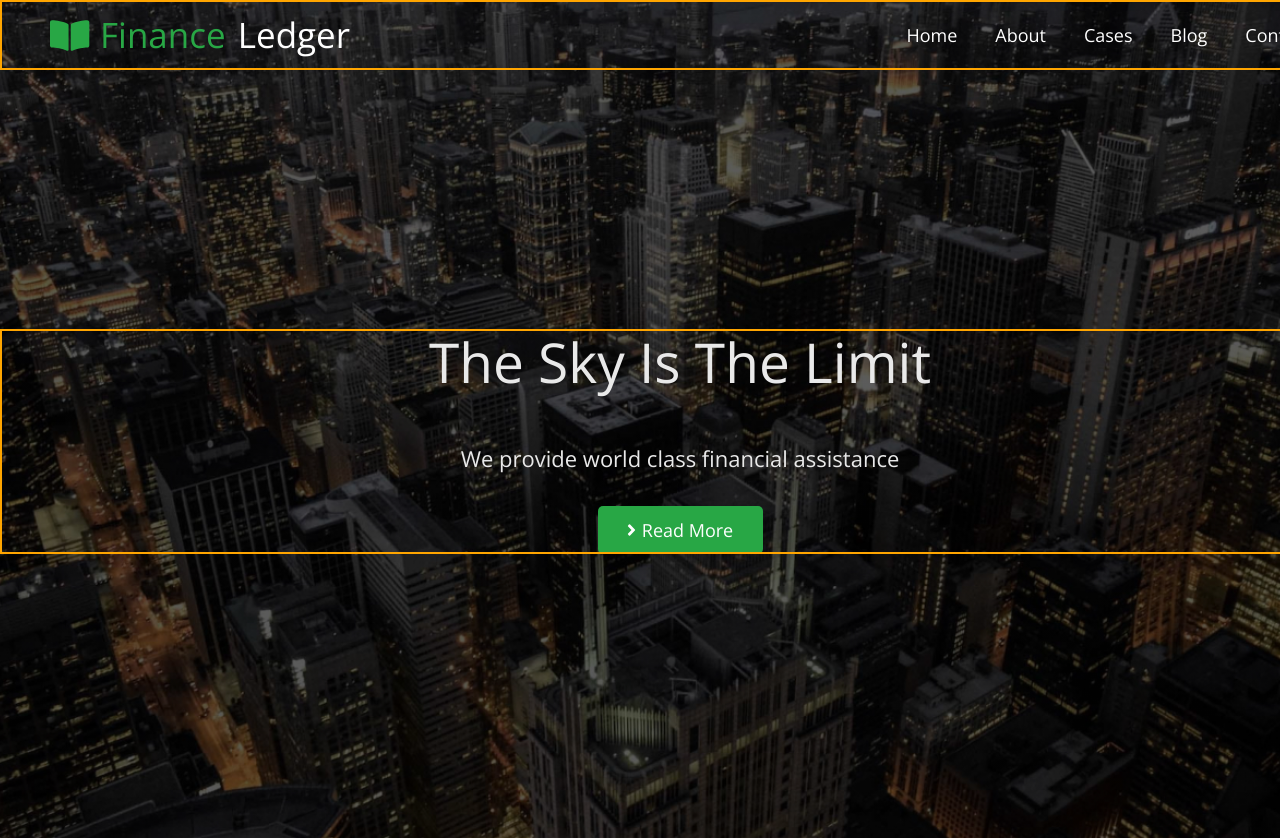
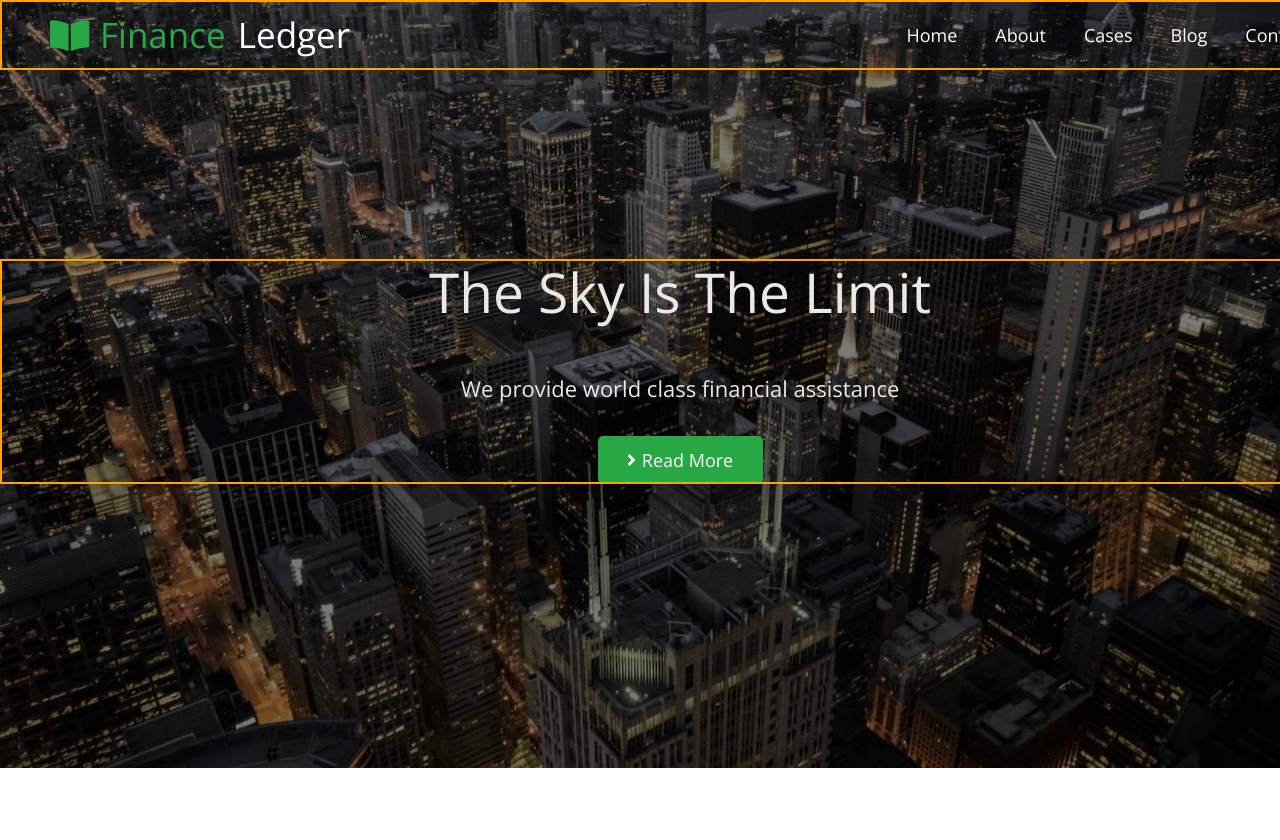
Before and after one commit to ksyn1a/fson-65-dreamteam, a plain HTML site: page index.html in a window 1280 px wide. Shown: the top 840 px of the page. Drawn offline with nearby package versions, Linux system fonts and the light colour scheme.

Commit message:
add fix hero header

```diff
--- a/css/style.css
+++ b/css/style.css
@@ -86,7 +86,8 @@ address {
 
 /* header */
 .header {
-  /* background-color: #2f303a; */
+  position: absolute;
+  width: 100%;
 }
 
 .header .container {
@@ -138,7 +139,13 @@ address {
 .hero {
   padding-top: 259px;
   padding-bottom: 284px;
-  /* background-color: #2f303a; */
+  max-width: 1360px;
+  margin: 0 auto;
+  background-color: #2f303a;
+  background-image: linear-gradient(0deg, rgba(0, 0, 0, 0.2), rgba(0, 0, 0, 0.2)), url(../images/hero/city.jpg);
+  background-repeat: no-repeat;
+  background-position: center;
+  background-size: cover;
   text-align: center;
 }
 
@@ -161,8 +168,9 @@ address {
 
 .hero-link {
   display: inline-flex;
-  width: 165px;
+  min-width: 165px;
   height: 48px;
+  padding: 0 10px;
   justify-content: center;
   align-items: center;
   gap: 6px;
@@ -170,18 +178,6 @@ address {
   background: var(--accent-color);
   border-radius: 5px;
   line-height: 1.56;
-}
-
-.bg-hero {
-  max-width: 1360px;
-  min-height: 770px;
-  margin-left: auto;
-  margin-right: auto;
-  background-color: #2f303a;
-  background-image: linear-gradient(0deg, rgba(0, 0, 0, 0.4), rgba(0, 0, 0, 0.4)), url(../images/img/city.jpg);
-  background-repeat: no-repeat;
-  background-position: center;
-  background-size: cover;
 }
 
 /* about */
--- a/index.html
+++ b/index.html
@@ -30,7 +30,6 @@
 
   <body>
     <!-- header -->
-    <div class="bg-hero">
     <header class="header">
       <div class="container">
         <nav class="header-nav">
@@ -61,21 +60,21 @@
       </div>
     </header>
 
+    <!--main-->
+    <main>
+      <!-- Hero -->
       <section class="hero">
         <div class="container">
           <h1 class="hero-title">The Sky Is The Limit</h1>
           <p class="hero-text">We provide world class financial assistance</p>
           <a class="hero-link link" href="">
-            <svg class="butto-icon" width="9" height="18">
+            <svg class="button-icon" width="9" height="18">
               <use href="./images/icons/icons.svg#angle-right"></use></svg
             ><span>Read More</span></a
           >
         </div>
       </section>
-    </div>
 
-    <!--main-->
-    <main>
       <!-- about-->
       <section class="about">
         <div class="container">
```
Also changed, not shown: images/hero/city.jpg (renamed from images/img/city.jpg). Lines whose indentation alone changed are shown as unchanged.
